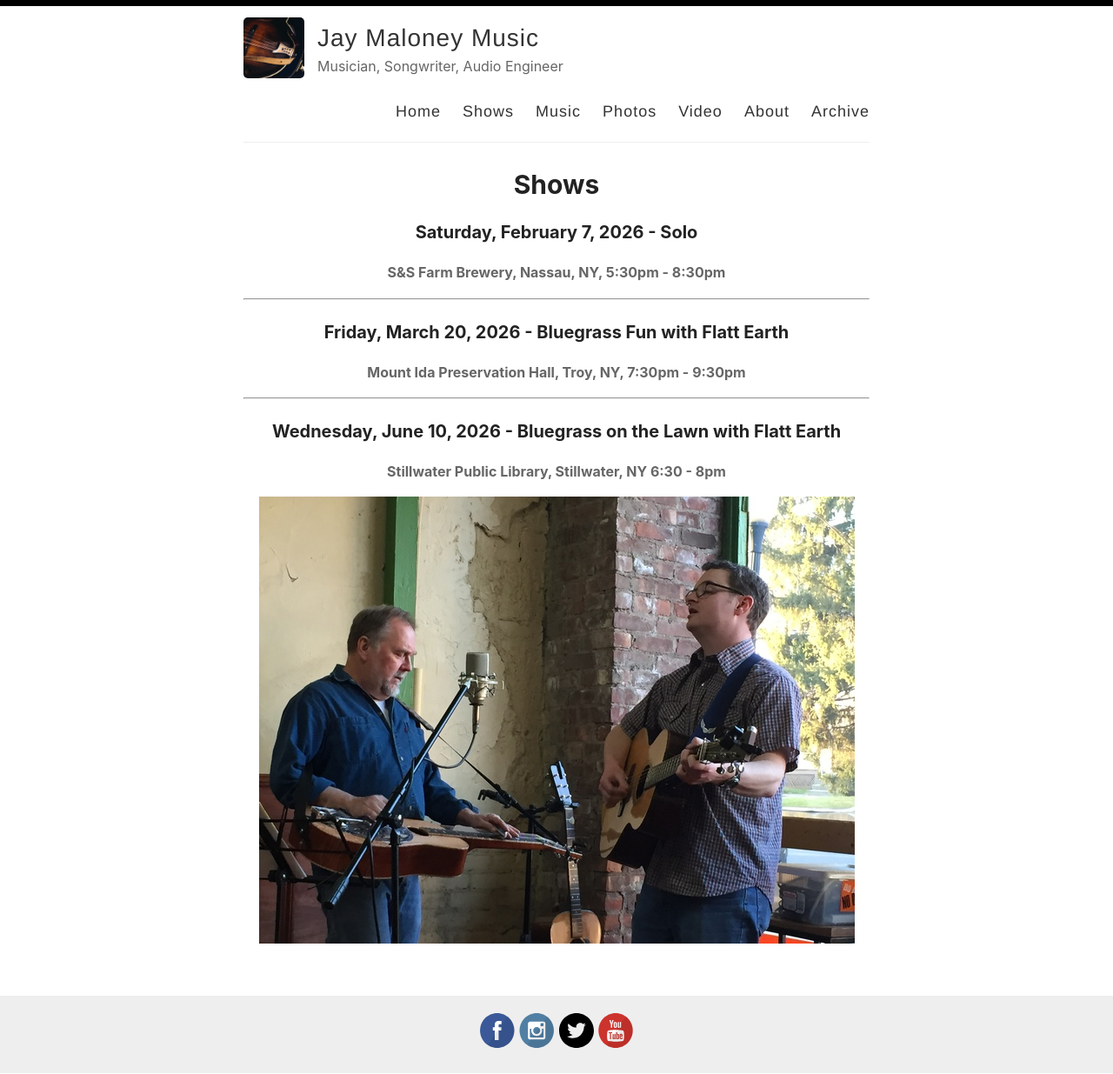
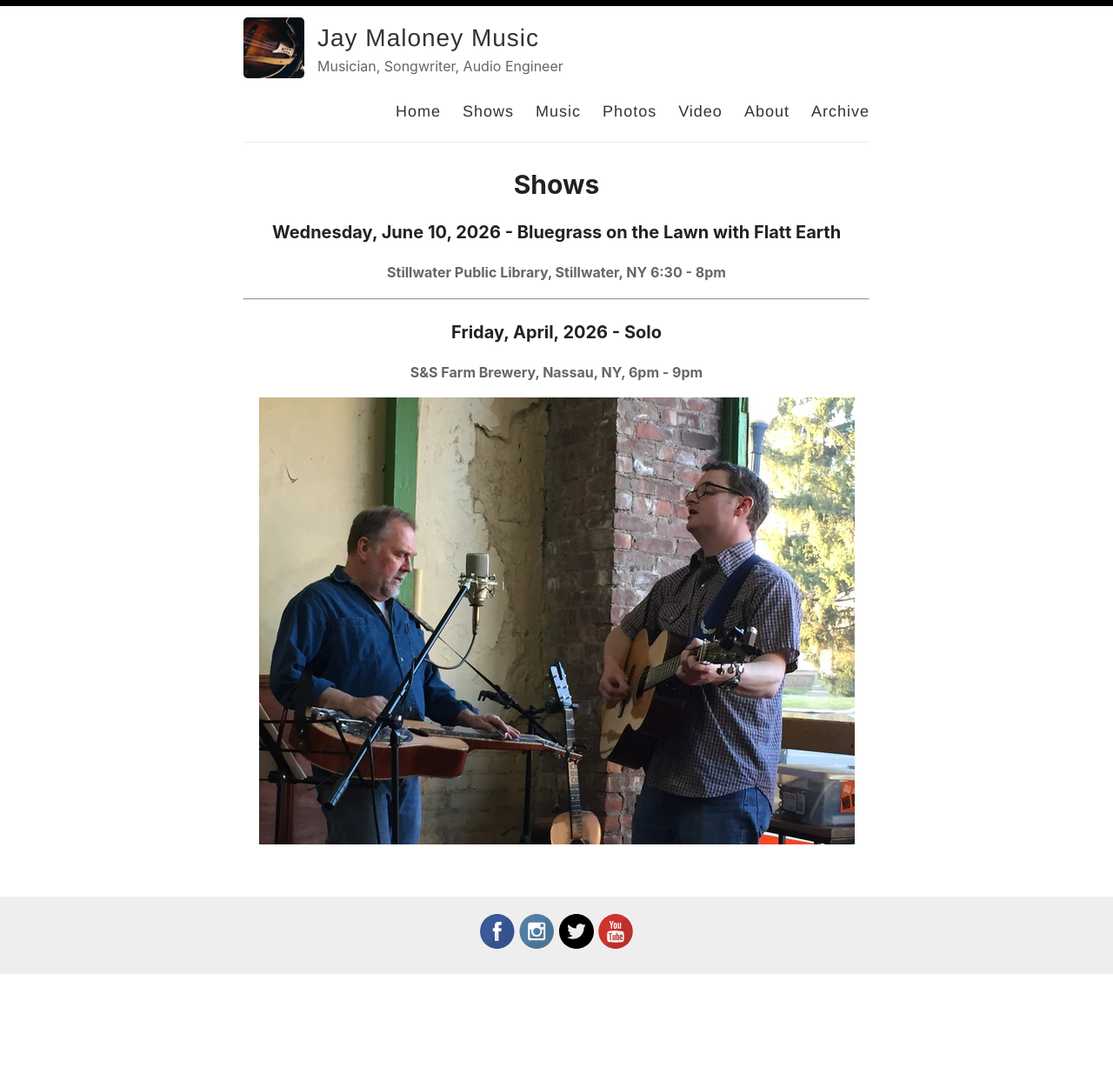
Before and after one commit to thisjaymaloney/thisjaymaloney.github.io, a Jekyll site: the page built from _pages/shows.md, in a window 1280 px wide. Shown: the whole page at 87% size. Built offline with Jekyll 4.4.1, drawn with Linux system fonts in a browser that asks for light colours; after the commit the page ends 1120 px from its top, so only the background shows below that.

Commit message:
Update shows.md

```diff
--- a/_pages/shows.md
+++ b/_pages/shows.md
@@ -3,14 +3,11 @@ layout: page
 permalink: /shows/
 title: Shows
 ---
-### Saturday, February 7, 2026 - Solo
-#### S&S Farm Brewery, Nassau, NY, 5:30pm - 8:30pm
----
-### Friday, March 20, 2026 - Bluegrass Fun with Flatt Earth
-#### Mount Ida Preservation Hall, Troy, NY, 7:30pm - 9:30pm
----
 ### Wednesday, June 10, 2026 - Bluegrass on the Lawn with Flatt Earth
 #### Stillwater Public Library, Stillwater, NY 6:30 - 8pm
+---
+### Friday, April, 2026 - Solo
+#### S&S Farm Brewery, Nassau, NY, 6pm - 9pm
 
 <p style="text-align:center;">
 <img src="/images/Jay M. 001_sm.jpg" alt="Jay Maloney & Kevin Maul - 2016">
```
